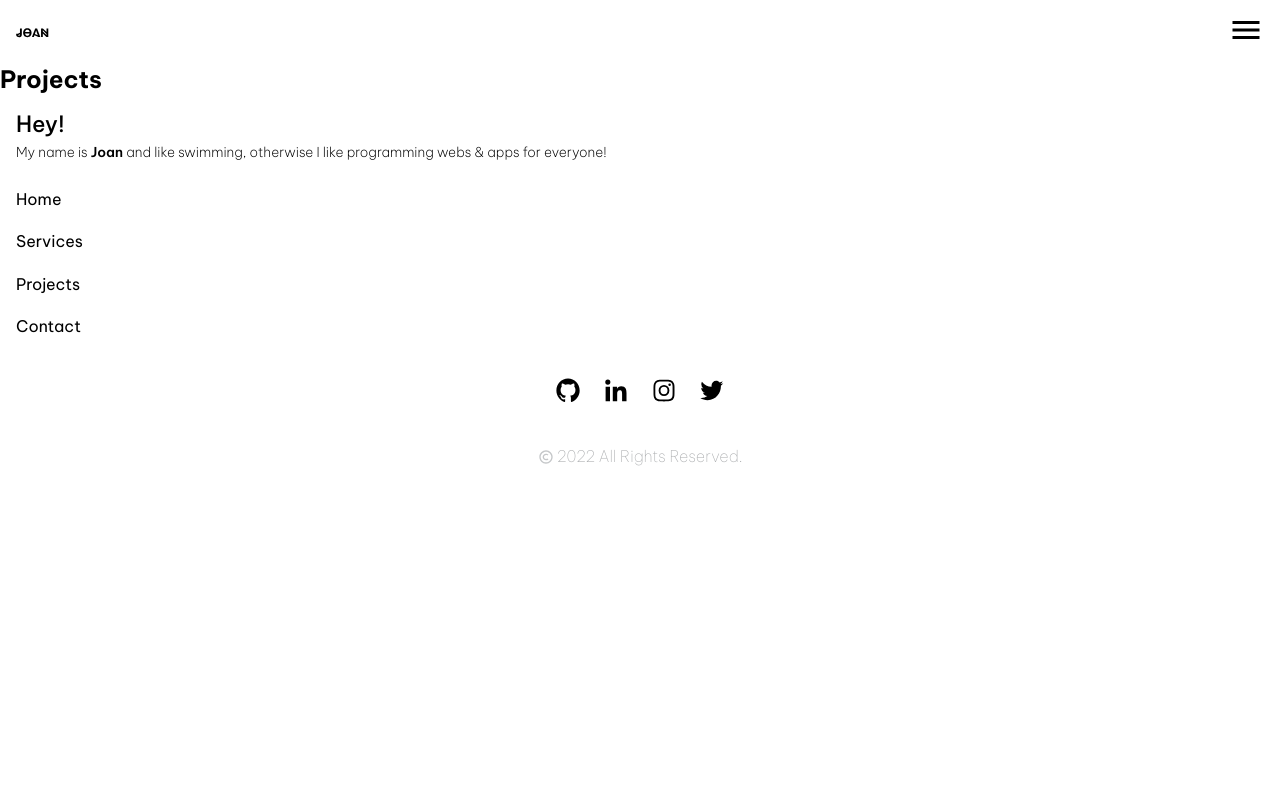
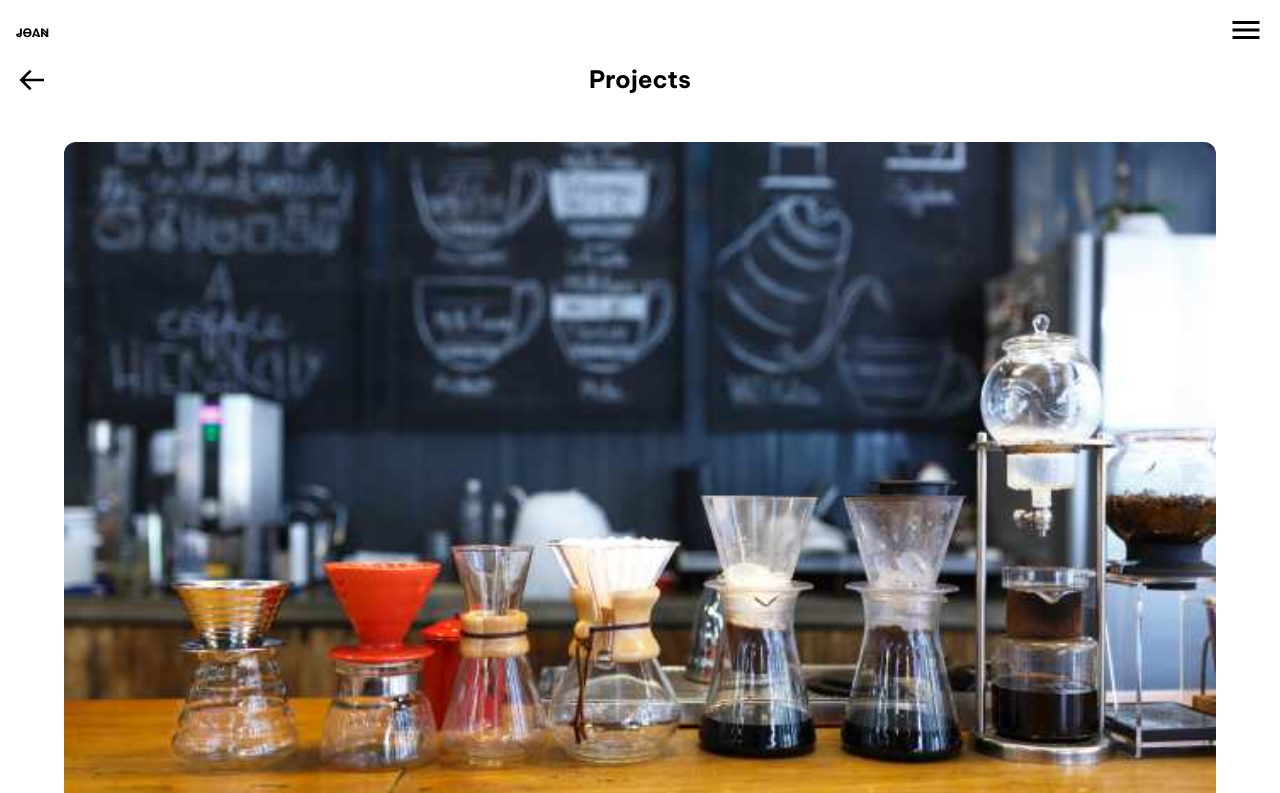
Before and after one commit to JonMenez/landing-page-giDev, a React app: page /projects in a window 1280 px wide. Shown: the top 793 px of the page. Built offline with nearby package versions, Linux system fonts and the light colour scheme.

Commit message:
[ADD] back button & elements

```diff
--- a/src/pages/ProjectsPage.jsx
+++ b/src/pages/ProjectsPage.jsx
@@ -1,10 +1,19 @@
-import * as React from 'react';
-import Slider from '@components/Slider'
+import * as React  from 'react';
+import BackButton  from '@components/BackButton';
+import CardProject from '@components/CardProject'
+import '@styles/slider.scss'
+import '@styles/projectsPage.scss'
 
 const ProjectsPage = () => {
   return (
-      <section>
-          <h1>Projects</h1>
+      <section className='projectsPage'>
+        <BackButton/>
+          <h1 className='projectsPage__title'>Projects</h1>
+          <div className='projectsPage__container'>
+            <CardProject class={'projectsPage__card'}/>
+            <CardProject class={'projectsPage__card'}/>
+            <CardProject class={'projectsPage__card'}/>
+          </div>
       </section>
   );
 };
```
